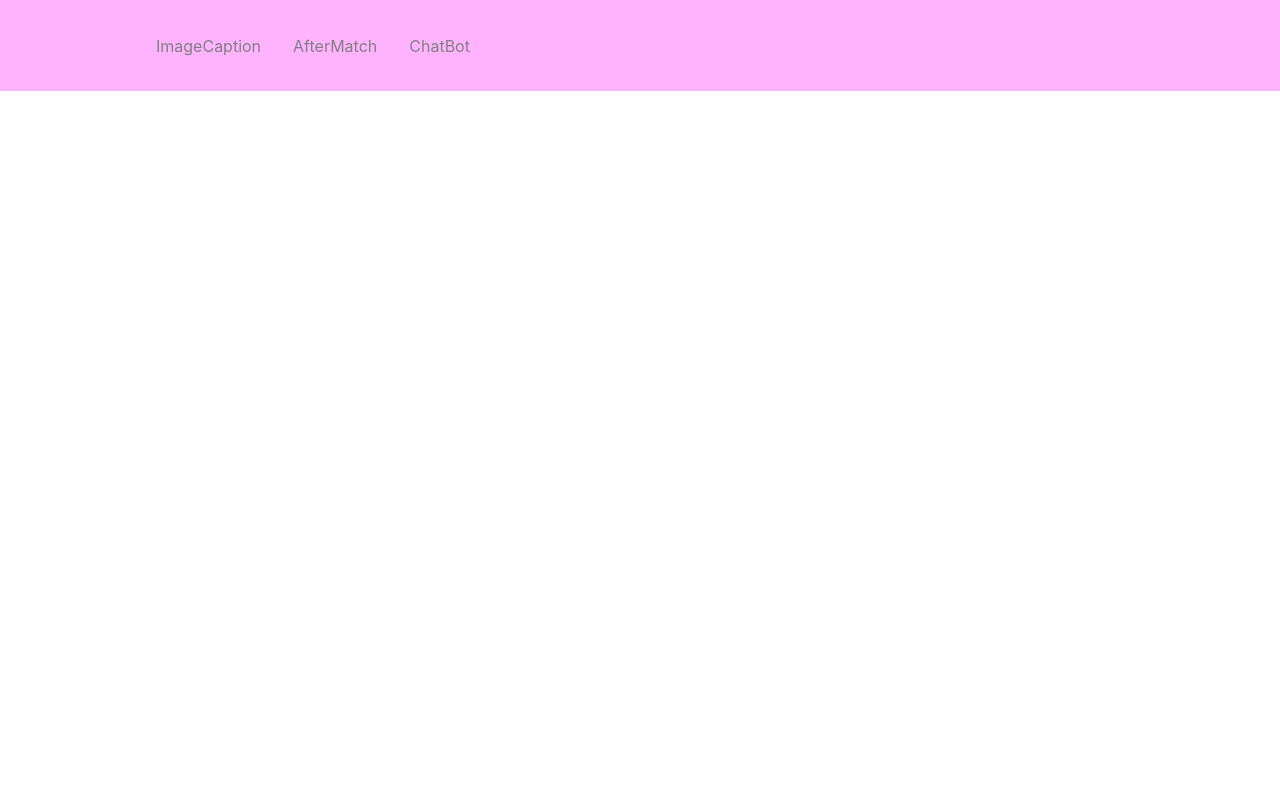
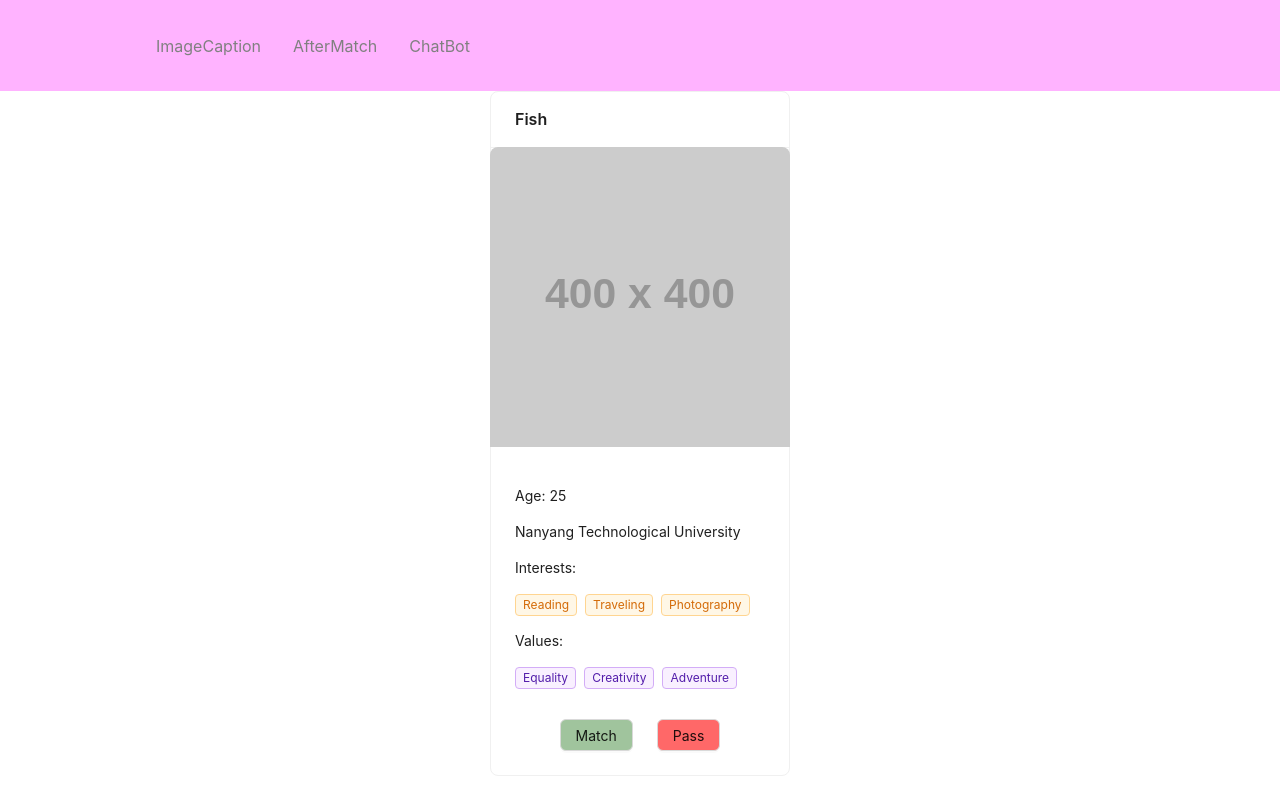
Before and after one commit to jlkz/techfestGroup69, a React (Create React App) app in the folder frontend/: page /FindMatch in a window 1280 px wide. Built offline with nearby package versions, Linux system fonts and the light colour scheme.

Commit message:
Complete Draft for Find Match Page

```diff
--- a/frontend/public/users.json
+++ b/frontend/public/users.json
@@ -23,6 +23,7 @@
       "personalityType": "ISTJ",
       "interests": ["Hiking", "Cooking", "Technology"],
       "values": ["Order", "Reliability", "Efficiency"],
+      "profilePicture": "https://placehold.co/400",
       "age": 28,
       "university": "Nanyang Technological University",
       "major": "Business Administration",
@@ -52,6 +53,7 @@
     {
       "id": 4,
       "username": "josh123",
+      "displayName": "Josh",
       "personalityType": "ESTP",
       "interests": ["Sports", "Music", "Adventures"],
       "values": ["Action", "Freedom", "Excitement"],
--- a/frontend/src/App.js
+++ b/frontend/src/App.js
@@ -9,6 +9,7 @@ import {
 import Home from "./pages";
 import AfterMatch from "./pages/AfterMatch";
 import ImageCaption from "./pages/ImageCaption";
+import FindMatch from "./pages/FindMatch";
 import Chatbot from "./components/Chatbot"
 
 
@@ -18,6 +19,7 @@ function App() {
             <Navbar />
             <Routes>
                 <Route exact path="/" element={<Home />} />
+                <Route path="/FindMatch" element={<FindMatch />} />
                 <Route path="/AfterMatch" element={<AfterMatch />} />
                 <Route path="/ImageCaption" element={<ImageCaption />} />
                 <Route path="/ChatBot" element={<Chatbot />}/>
--- a/frontend/src/components/SuggestMatchCard.js
+++ b/frontend/src/components/SuggestMatchCard.js
@@ -1,29 +1,49 @@
-import React, {useState, useEffect} from 'react';
-import { Card, Button, Tag } from 'antd';
+import React, { useState, useEffect } from "react";
+import { Card, Button, Tag, Space } from "antd";
+import "../stylesheets/alignments.css";
+import "../stylesheets/custom-components.css";
 
-const { Meta }  = Card;
-
-export default function SuggestMatchCard(currentUser) {
+export default function SuggestMatchCard({
+  username,
+  title,
+  profilePicture,
+  currentUserInterests,
+  currentUserValues,
+  university,
+  age,
+  handleMatch,
+  handlePass,
+}) {
+  if (!currentUserInterests) {
+    return <div>Loading...</div>;
+  } else {
 
     return (
-        <div>
-            <Card
-            style={{ width: 300 }}
-            cover={
-              <img
-                alt={currentUser.username}
-                src={currentUser.profilePicture}
-              />
-            }
-            title={currentUser.displayName}
-            actions={[
+      <div className="m-auto">
+        <Card
+          className="m-auto items-center"
+          style={{ width: 300}}
+          cover={<img alt={username} src={profilePicture} />}
+          title={title}
+        >
+          <p>Age: {age}</p>
+          <p>{university}</p>
+          <p>Interests:</p>
+          {currentUserInterests.map((interest) => {
+            return <Tag color="orange">{interest}</Tag>;
+          })}
+          <p>Values:</p>
+          {currentUserValues.map((value) => {
+            return <Tag color="purple">{value}</Tag>;
+          })}
 
-            ]}>
-            <p>interests</p>
-            {/* {{JSON.stringify(currentUser).interests.map((interest =>{
-                return <Tag>{interest}</Tag>
-            }))}} */}
-            </Card>
-        </div>
-    )
+          <Space className="mt-2 flex justify-center" size="large">
+            <Button onClick={handleMatch} className="green-button">Match</Button>
+            <Button onClick={handlePass} className="red-button">Pass</Button>
+          </Space>
+
+        </Card>
+      </div>
+    );
+  }
 }
--- a/frontend/src/pages/FindMatch.js
+++ b/frontend/src/pages/FindMatch.js
@@ -1,33 +1,34 @@
 import React, { useState, useEffect } from "react";
-import { SuggestMatchCard } from "../components/SuggestMatchCard";
+import SuggestMatchCard from "../components/SuggestMatchCard";
+import { Card } from "antd";
 
-export function FindMatch(props) {
+export default function FindMatch(props) {
   const [users, setUsersData] = useState([]);
-  const [currentUser, setCurrentUser] = userState([]);
+  const [currentUser, setCurrentUser] = useState([]);
   const [currentCardIndex, setCurrentCardIndex] = useState(0);
     const [continueShowing, setContinueShowing] = useState(true);
 
-  const handleLike = () => {
+  const handleMatch = () => {
     // Handle like action
-    const id =  users.filter((user)=>{
-        return user.id;
-    })
-    console.log(`Liked card with id ${users[currentCardIndex].id}`);
+    const id = currentUser.id;
+    console.log(`Wanted to match with user id ${id}`);
     showNextCard();
   };
 
   const handlePass = () => {
     // Handle pass action
-    console.log(`Passed card with id ${users[currentCardIndex].id}`);
+    const id = currentUser.id;
+    console.log(`Passed suggested user id ${id}`);
     showNextCard();
   };
 
   const showNextCard = () => {
     // if no more cards to show then show "no more suggested matches in your proximity"
-    if ((prevIndex + 1) % users.length) {
+    if ((currentCardIndex + 1) > users.length) {
         setContinueShowing(false);
     } else {
-        setCurrentCardIndex((prevIndex) => (prevIndex + 1) % cardData.length);
+        setCurrentCardIndex((currentCardIndex) => (currentCardIndex + 1));
+        setCurrentUser(users[currentCardIndex]);
     }
 
   };
@@ -36,10 +37,9 @@ export function FindMatch(props) {
     const fetchData = async () => {
       try {
         const response = await fetch("users.json");
-        console.log(response);
         const data = await response.json();
-        setUserData(data);
-        setCurrentUser(users[0]);
+        setUsersData(data.users);
+        setCurrentUser(data.users[0]);
 
       } catch (error) {
         console.error("Error fetching data:", error);
@@ -49,8 +49,23 @@ export function FindMatch(props) {
     fetchData();
   }, []);
 
-  return <div>
-  <SuggestMatchCard currentUser={currentUser}>
-    </SuggestMatchCard>
-    </div>;
+  if (!currentUser){
+    console.log("currentUser not loaded");
+    return(<div>Loading Suggested Profiles...</div>)
+  }
+  return (continueShowing?
+    <div>
+    <SuggestMatchCard username={currentUser.username} title={currentUser.displayName}
+    profilePicture={currentUser.profilePicture}
+    currentUserInterests={currentUser.interests}
+    currentUserValues={currentUser.values}
+    university={currentUser.university}
+    age={currentUser.age}
+    handleMatch={handleMatch}
+    handlePass={handlePass}>
+      </SuggestMatchCard>
+    </div>:
+
+    <Card><p>No more matches to show</p></Card>
+  );
 }
--- a/frontend/src/stylesheets/alignments.css
+++ b/frontend/src/stylesheets/alignments.css
@@ -60,6 +60,9 @@
 }
 
 /* margins and paddings */
+.m-auto{
+    margin: auto;
+}
 
 .m-1{
     margin: 10px;
--- a/frontend/src/stylesheets/custom-components.css
+++ b/frontend/src/stylesheets/custom-components.css
@@ -27,8 +27,21 @@
     border: 1px solid #888888;
 }
 
+.green-button{
+    background-color: #A0C49D;
+}
+.green-button:hover{
+    background-color: #36AE7C !important;
+    color: black !important;
+}
 
-
+.red-button{
+    background-color: #FF6868;
+}
+.red-button:hover{
+    background-color: #EB5353 !important;
+    color: black !important;
+}
 @keyframes loader-anim{
     0% {
         transform: rotate(0deg);
```
Also changed, not shown: frontend/package.json (line endings or trailing spaces), 1 other file (tests, documents, lock files or other folders).
